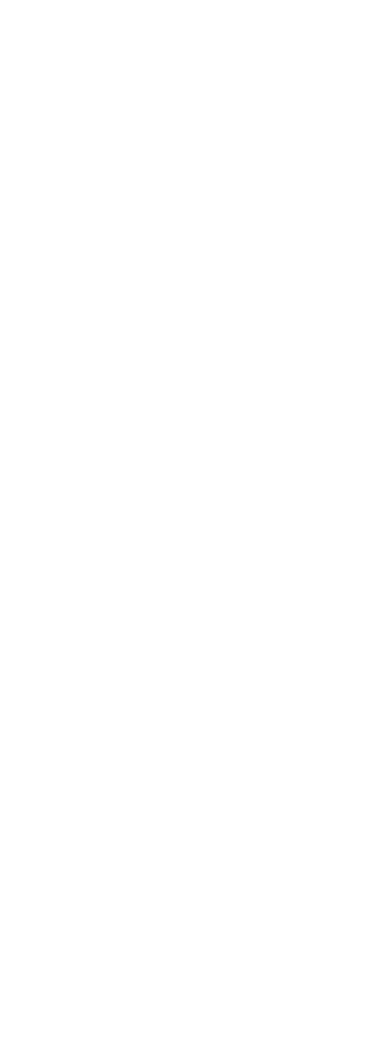
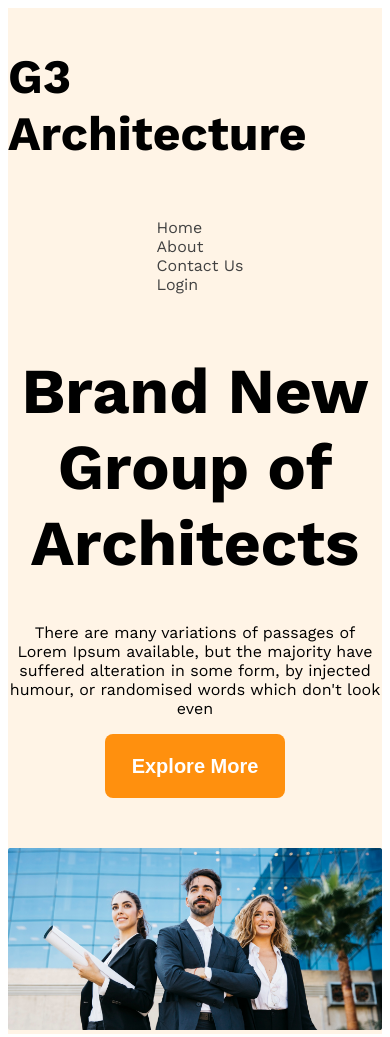
Before and after one commit to tanvirahmedtagim/responsive-website-first, a plain HTML site: page index.html in a window 390 px wide. Before the commit the page ends 844 px from the top, so only its background shows below. Drawn offline with nearby package versions, Linux system fonts and the light colour scheme.

Commit message:
banner section with responsive small device

```diff
--- a/index.html
+++ b/index.html
@@ -1,13 +1,45 @@
 <!DOCTYPE html>
 <html lang="en">
-<head>
-    <meta charset="UTF-8">
-    <meta name="viewport" content="width=device-width, initial-scale=1.0">
+  <head>
+    <meta charset="UTF-8" />
+    <meta name="viewport" content="width=device-width, initial-scale=1.0" />
     <title>First Responsive website</title>
-</head>
-<body>
-    <header></header>
+    <link rel="stylesheet" href="styles/architecture.css" />
+  </head>
+  <body>
+    <header class="bg-light">
+      <nav class="navbar display-flex">
+        <h1 class="brand">G3 Architecture</h1>
+        <ul class="nav-links display-flex">
+          <li class="nav-item">
+            <a href="" class="nav-link text-gray">Home</a>
+          </li>
+          <li class="nav-item">
+            <a href="" class="nav-link text-gray">About</a>
+          </li>
+          <li class="nav-item">
+            <a href="" class="nav-link text-gray">Contact Us</a>
+          </li>
+          <li class="nav-item">
+            <a href="" class="nav-link text-gray">Login</a>
+          </li>
+        </ul>
+      </nav>
+
+      <div class="banner">
+        <div class="banner-content">
+          <h1 class="banner-title">Brand New Group of Architects</h1>
+          <p class="banner-description">
+            There are many variations of passages of Lorem Ipsum available, but
+            the majority have suffered alteration in some form, by injected
+            humour, or randomised words which don't look even
+          </p>
+          <button class="btn-primary">Explore More</button>
+        </div>
+        <img class="banner-image" src="images/banner.png" alt="" />
+      </div>
+    </header>
     <main></main>
     <footer></footer>
-</body>
+  </body>
 </html>
--- a/styles/architecture.css
+++ b/styles/architecture.css
@@ -0,0 +1,83 @@
+@import url("https://fonts.googleapis.com/css2?family=Work+Sans:ital,wght@0,100..900;1,100..900&display=swap");
+
+body {
+  font-family: "Work Sans", sans-serif;
+}
+
+/** shared items */
+
+.display-flex {
+  display: flex;
+}
+/** dark02 */
+.text-gray {
+  color: #424242;
+}
+
+/** dark03 */
+.text-light-gray {
+  color: #727272;
+}
+.bg-light {
+  background-color: rgba(255, 144, 14, 0.1);
+}
+
+.btn-primary {
+  width: 180px;
+  height: 64px;
+  border-radius: 8px;
+  background: rgb(255, 144, 14);
+  color: rgb(255, 255, 255);
+  font-size: 1.25rem;
+  font-weight: 600;
+  text-align: center;
+  border: none;
+}
+/** header styles */
+
+/** navbar styles */
+.navbar {
+  justify-content: space-between;
+  align-items: center;
+}
+.brand {
+  font-weight: 700;
+  font-size: 3rem;
+}
+.nav-item {
+  list-style: none;
+  margin-right: 30px;
+}
+.nav-link {
+  text-decoration: none;
+}
+
+.navbar,
+.banner {
+  max-width: 1440px;
+  margin: 0 auto;
+}
+/** banner related style */
+.banner-content {
+  max-width: 850px;
+  margin: 0 auto;
+  text-align: center;
+  margin-bottom: 50px;
+}
+.banner-title {
+  font-weight: 700;
+  font-size: 4rem;
+}
+.banner-image {
+  width: 100%;
+}
+
+
+
+/* * responsive media queary */
+@media screen and (max-width: 576px) {
+    .navbar, .nav-links{
+        flex-direction: column;
+    }
+
+}
```
